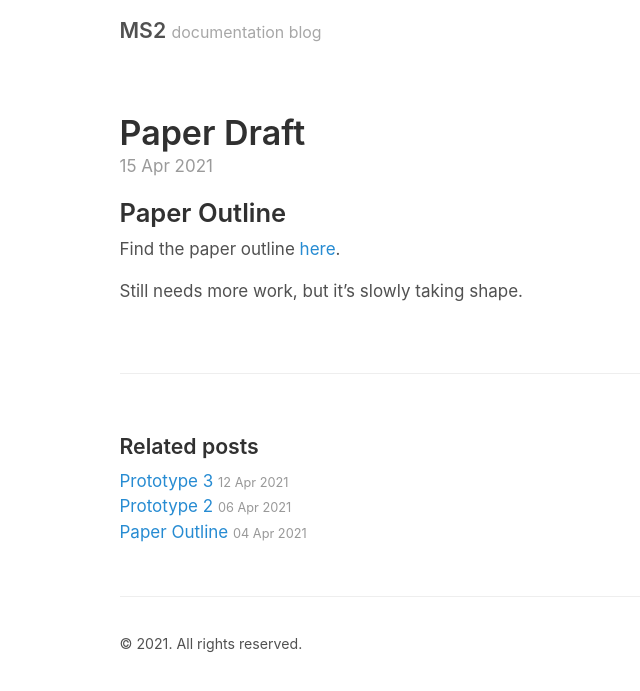
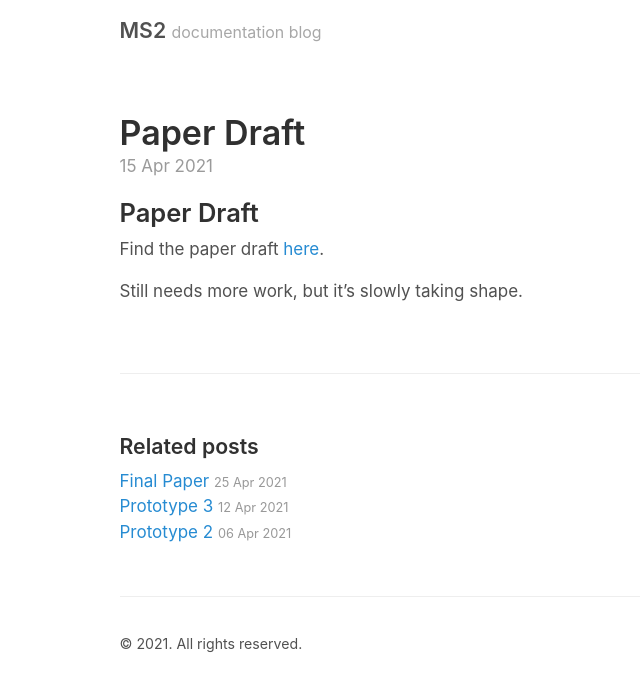
Before and after one commit to burnedsap/ms2, a Jekyll site: the page built from _posts/2021-04-15-paper-draft.md, in a window 1280 px wide. Shown: the top 691 px of the page, without its empty margins (206-846 px from the left). Built offline with Jekyll 4.4.1, drawn with Linux system fonts in a browser that asks for light colours.

Commit message:
update+paper

```diff
--- a/_posts/2021-04-15-paper-draft.md
+++ b/_posts/2021-04-15-paper-draft.md
@@ -5,8 +5,8 @@ title: Paper Draft
 
 
 
-## Paper Outline
+## Paper Draft
 
-Find the paper outline [here](https://docs.google.com/document/d/1S3uNmKHWyzc11DVf6lGI_poF7qFNSihdUzqs0E8oUOo/edit?usp=sharing).
+Find the paper draft [here](https://docs.google.com/document/d/1S3uNmKHWyzc11DVf6lGI_poF7qFNSihdUzqs0E8oUOo/edit?usp=sharing).
 
 Still needs more work, but it's slowly taking shape.
```
Also changed, not shown: _posts/2021-04-25-final-paper.md (added, +12 -0 lines).
